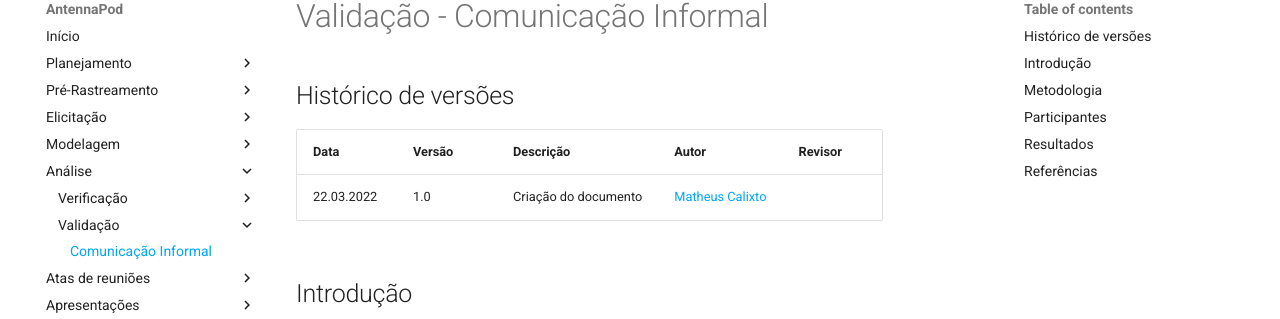
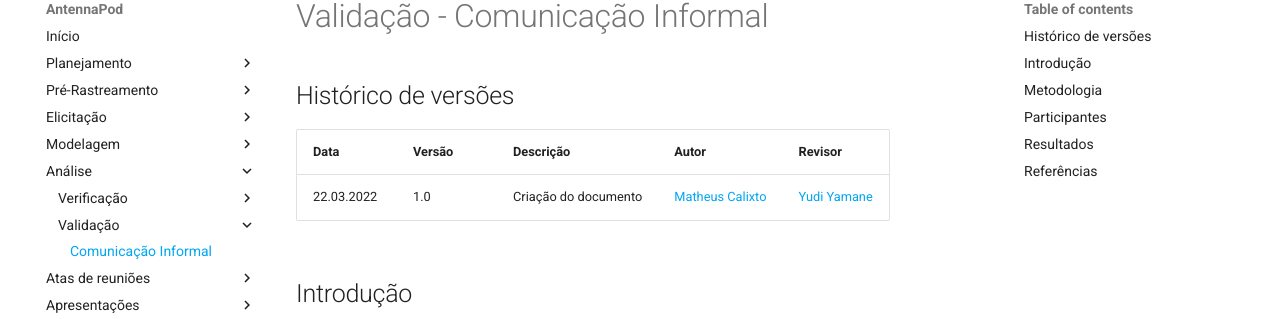
Before and after one commit to Requisitos-de-Software/2021.2-AntennaPod, an MkDocs documentation site: the page built from docs/analise/validacao/validacaoComunicacaoInformal.md, in a window 1280 px wide and 900 px high. Shown: the part 102-421 px from the top of the window. Built offline with MkDocs 1.6.1 and Material for MkDocs 9.7.7, drawn with Linux system fonts in a browser that asks for light colours; comment, search, counter and statistics services are not loaded.

Commit message:
Update docs/analise/validacao/validacaoComunicacaoInformal.md
Co-authored-by: Yudi Yamane <yudiyamane@gmail.com>

```diff
--- a/docs/analise/validacao/validacaoComunicacaoInformal.md
+++ b/docs/analise/validacao/validacaoComunicacaoInformal.md
@@ -3,7 +3,7 @@
 ## Histórico de versões
 | Data       | Versão | Descrição            | Autor                                            | Revisor |
 | ---------- | ------ | -------------------- | ------------------------------------------------ | ------- |
-| 22.03.2022 | 1.0    | Criação do documento | [Matheus Calixto](https://github.com/matheuscvp) |         |
+| 22.03.2022 | 1.0    | Criação do documento | [Matheus Calixto](https://github.com/matheuscvp) | [Yudi Yamane](https://github.com/yudi-azvd)        |
 
 ## Introdução
 
```
